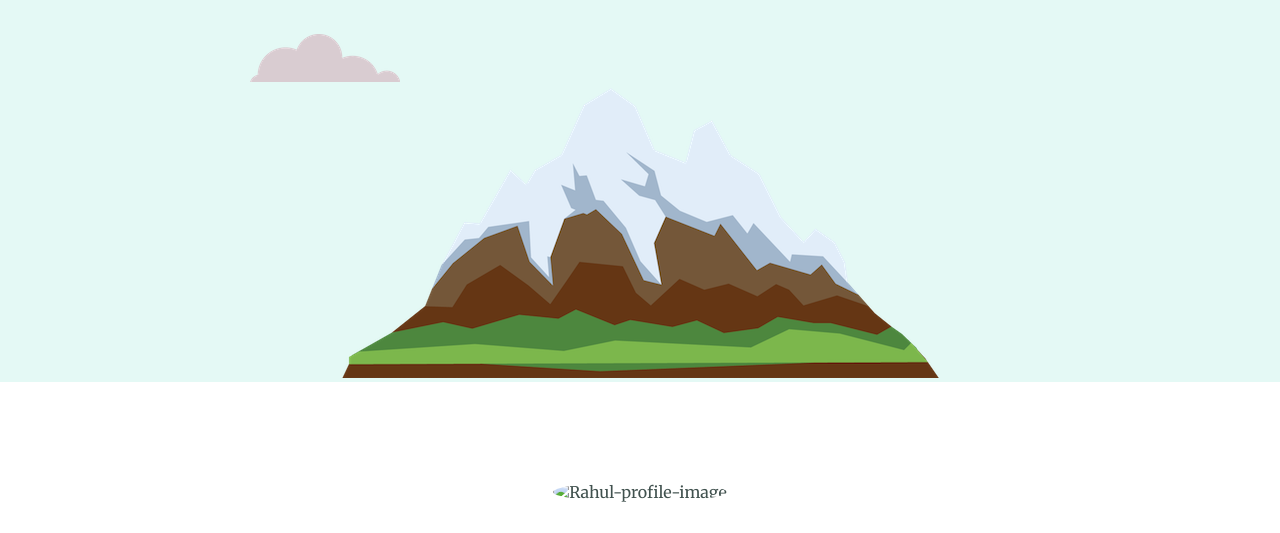
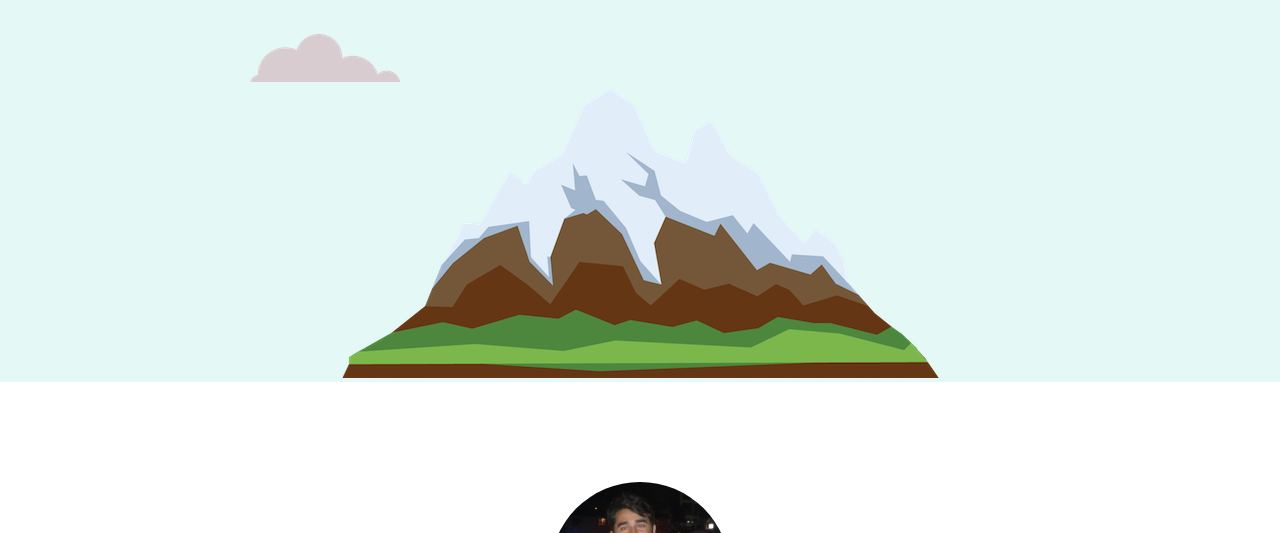
Before and after one commit to Rowlptk/my-site, a plain HTML site: page index.html in a window 1280 px wide. Shown: the part 386-919 px from the top of the page. Drawn offline with Linux system fonts and the light colour scheme; the site is published under a folder, as on GitHub Pages, so addresses that start at the root find nothing.

Commit message:
Update index.html

```diff
--- a/index.html
+++ b/index.html
@@ -22,7 +22,7 @@
 
     <div class="middle-container">
         <div class="profile">
-            <img src="/assets/images/rahul.jpg" alt="Rahul-profile-image">
+            <img src="assets/images/rahul.jpg" alt="Rahul-profile-image">
             <h2>Hello.</h2>
             <p class="intro">I am a Python and web Developer. I'm working as an Educator
                 at neosphere.
@@ -61,11 +61,6 @@
         </div>
     </div>
 
-
-
-
-
-
     <div class="bottom-container">
         <a href="https://linkedin.com/in/rahulp007">LinkedIn</a>
         <a href="https://github.com/rowlptk">Github</a>
```
